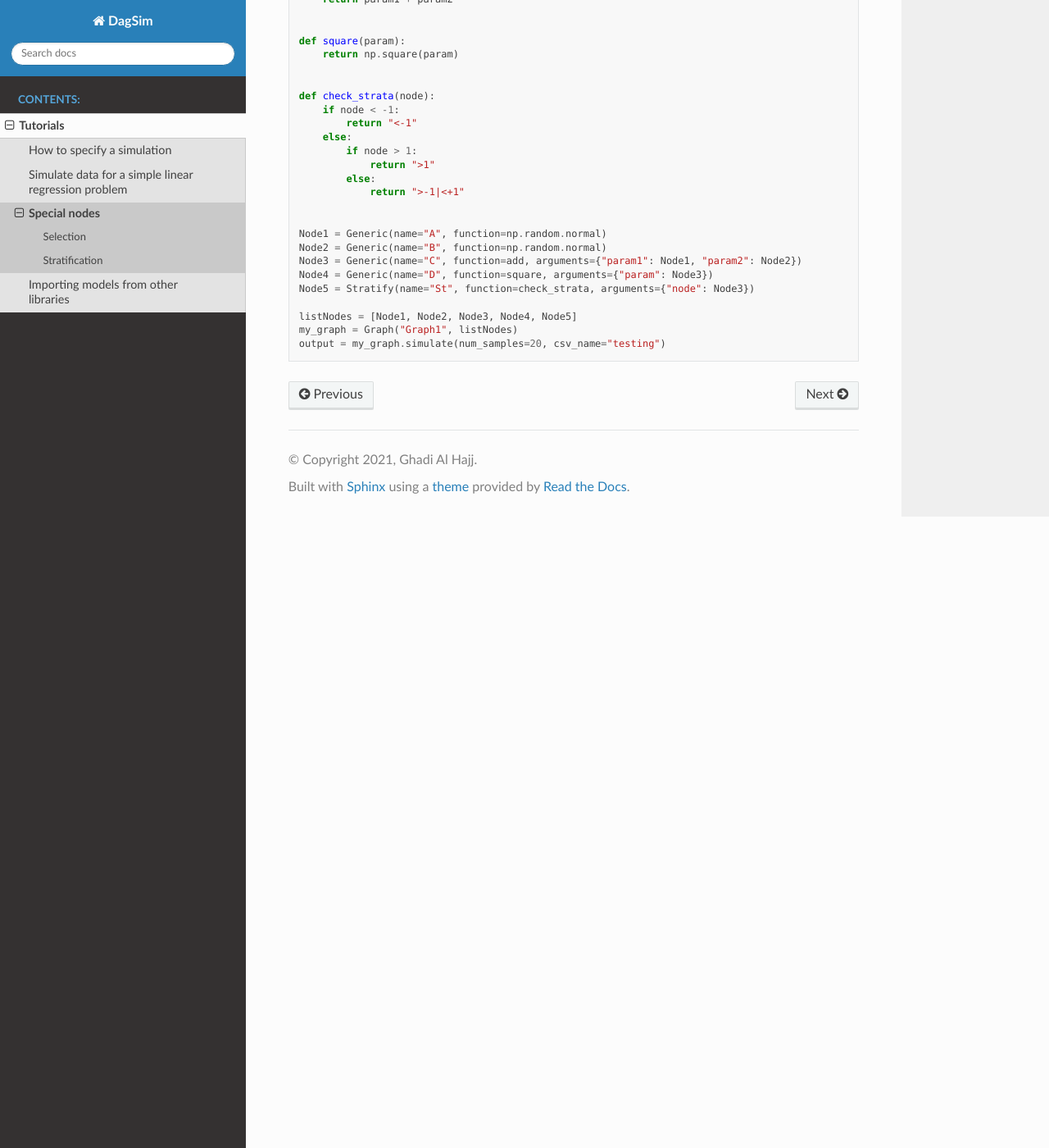
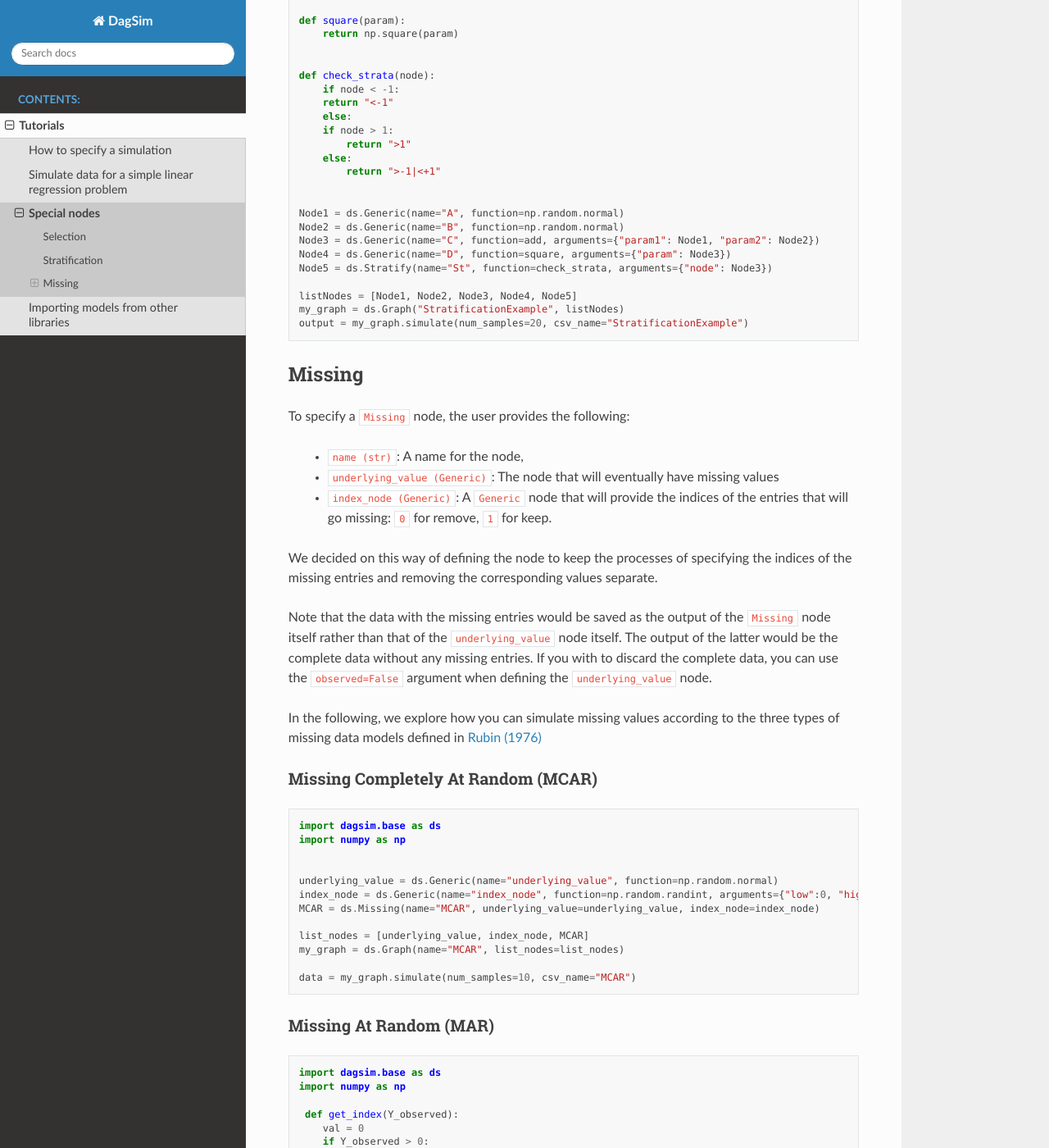
Before and after one commit to uio-bmi/dagsim, a Sphinx documentation site: the page built from docs/source/tutorials/selection_and_stratification.rst, in a window 1280 px wide and 1400 px high, scrolled down 1775 px. Shown: the whole window at 82% size. Built offline with Sphinx 7.4.7 and the Read the Docs theme 2.0.0, drawn with Linux system fonts in a browser that asks for light colours; some of the changed text lies outside the part shown.

Commit message:
Update selection_and_stratification.rst

```diff
--- a/docs/source/tutorials/selection_and_stratification.rst
+++ b/docs/source/tutorials/selection_and_stratification.rst
@@ -24,34 +23,34 @@ The following code shows an example where only the samples that have a value of
 
 .. code-block:: python
 
-	from baseDS import Graph, Generic, Selection
-	import numpy as np
+    import dagsim.base as ds
+    import numpy as np
 
 
-	def add(param1, param2):
-	    return param1 + param2
+    def add(param1, param2):
+        return param1 + param2
 
 
-	def square(param):
-	    return np.square(param)
+    def square(param):
+        return np.square(param)
 
 
-	def is_greater_than2(node, threshold):
-	    if node < threshold:
-		return True
-	    else:
-		return False
+    def is_greater_than2(node, threshold):
+        if node < threshold:
+        return True
+        else:
+        return False
 
 
-	Node1 = Generic(name="A", function=np.random.normal)
-	Node2 = Generic(name="B", function=np.random.normal)
-	Node3 = Generic(name="C", arguments={"param1": Node1, "param2": Node2}, function=add)
-	Node4 = Generic(name="D", function=square, arguments={"param": Node3})
-	Node5 = Selection(name="SB", function=is_greater_than2, arguments={"node": Node3, "threshold":2})
+    Node1 = ds.Generic(name="A", function=np.random.normal)
+    Node2 = ds.Generic(name="B", function=np.random.normal)
+    Node3 = ds.Generic(name="C", arguments={"param1": Node1, "param2": Node2}, function=add)
+    Node4 = ds.Generic(name="D", function=square, arguments={"param": Node3})
+    Node5 = ds.Selection(name="SB", function=is_greater_than2, arguments={"node": Node3, "threshold":2})
 
-	listNodes = [Node1, Node2, Node3, Node4, Node5]
-	my_graph = Graph("Graph1", listNodes)
-	output = my_graph.simulate(num_samples=20, csv_name="SelectionExample")
+    listNodes = [Node1, Node2, Node3, Node4, Node5]
+    my_graph = ds.Graph("SelectionExample", listNodes)
+    output = my_graph.simulate(num_samples=20, csv_name="SelectionExample")
 
 
 Stratification
@@ -67,37 +66,129 @@ The following code shows an example where the samples are split into three categ
 .. code-block:: python
 
 
-	from baseDS import Graph, Generic, Stratify
-	import numpy as np
+    import dagsim.base as ds
+    import numpy as np
 
 
-	def add(param1, param2):
-	    return param1 + param2
+    def add(param1, param2):
+        return param1 + param2
 
 
-	def square(param):
-	    return np.square(param)
+    def square(param):
+        return np.square(param)
 
 
-	def check_strata(node):
-	    if node < -1:
-		return "<-1"
-	    else:
-		if node > 1:
-		    return ">1"
-		else:
-		    return ">-1|<+1"
+    def check_strata(node):
+        if node < -1:
+        return "<-1"
+        else:
+        if node > 1:
+            return ">1"
+        else:
+            return ">-1|<+1"
 
 
-	Node1 = Generic(name="A", function=np.random.normal)
-	Node2 = Generic(name="B", function=np.random.normal)
-	Node3 = Generic(name="C", function=add, arguments={"param1": Node1, "param2": Node2})
-	Node4 = Generic(name="D", function=square, arguments={"param": Node3})
-	Node5 = Stratify(name="St", function=check_strata, arguments={"node": Node3})
+    Node1 = ds.Generic(name="A", function=np.random.normal)
+    Node2 = ds.Generic(name="B", function=np.random.normal)
+    Node3 = ds.Generic(name="C", function=add, arguments={"param1": Node1, "param2": Node2})
+    Node4 = ds.Generic(name="D", function=square, arguments={"param": Node3})
+    Node5 = ds.Stratify(name="St", function=check_strata, arguments={"node": Node3})
 
-	listNodes = [Node1, Node2, Node3, Node4, Node5]
-	my_graph = Graph("Graph1", listNodes)
-	output = my_graph.simulate(num_samples=20, csv_name="testing")
+    listNodes = [Node1, Node2, Node3, Node4, Node5]
+    my_graph = ds.Graph("StratificationExample", listNodes)
+    output = my_graph.simulate(num_samples=20, csv_name="StratificationExample")
+
+
+Missing
+---------------------------------------------
+
+To specify a :code:`Missing` node, the user provides the following:
+
+ * :code:`name (str)`: A name for the node,
+ * :code:`underlying_value (Generic)`: The node that will eventually have missing values
+ * :code:`index_node (Generic)`: A :code:`Generic` node that will provide the indices of the entries that will go missing: :code:`0` for remove, :code:`1` for keep.
+
+We decided on this way of defining the node to keep the processes of specifying the indices of the missing entries and removing the corresponding values separate.
+
+Note that the data with the missing entries would be saved as the output of the :code:`Missing` node itself rather than that of the :code:`underlying_value` node itself.
+The output of the latter would be the complete data without any missing entries. If you with to discard the complete data, you can use the :code:`observed=False` argument when defining the :code:`underlying_value` node.
+
+In the following, we explore how you can simulate missing values according to the three types of missing data models defined in `Rubin (1976) <http://math.wsu.edu/faculty/xchen/stat115/lectureNotes3/Rubin%20Inference%20and%20Missing%20Data.pdf>`_
+
+Missing Completely At Random (MCAR)
+~~~~~~~~~~~~~~~~~~~~~~~~~~~~~~~~~~~
+
+.. code-block:: python
+
+
+    import dagsim.base as ds
+    import numpy as np
+
+
+    underlying_value = ds.Generic(name="underlying_value", function=np.random.normal)
+    index_node = ds.Generic(name="index_node", function=np.random.randint, arguments={"low":0, "high":2})
+    MCAR = ds.Missing(name="MCAR", underlying_value=underlying_value, index_node=index_node)
+
+    list_nodes = [underlying_value, index_node, MCAR]
+    my_graph = ds.Graph(name="MCAR", list_nodes=list_nodes)
+
+    data = my_graph.simulate(num_samples=10, csv_name="MCAR")
+
+
+Missing At Random (MAR)
+~~~~~~~~~~~~~~~~~~~~~~~~~~~~~~~~~~~
+
+.. code-block:: python
+
+
+    import dagsim.base as ds
+    import numpy as np
+
+     def get_index(Y_observed):
+        val = 0
+        if Y_observed > 0:
+            val = 1
+        return val
+
+
+    underlying_value = ds.Generic(name="underlying_value", function=np.random.normal)
+    Y_observed = ds.Generic(name="Y_observed", , function=np.random.normal)
+    index_node = ds.Generic(name="index_node", function=get_index, arguments={"Y_observed": Y_observed})
+    MAR = ds.Missing(name="MAR", underlying_value=underlying_value, index_node=index_node)
+
+    list_nodes = [underlying_value, index_node, Y_observed, MAR]
+    my_graph = ds.Graph(name="MAR", list_nodes=list_nodes)
+
+    data = my_graph.simulate(num_samples=10, csv_name="MAR")
+
+Missing Not At Random (MNAR)
+~~~~~~~~~~~~~~~~~~~~~~~~~~~~~~~~~~~
+
+.. code-block:: python
+
+
+    import dagsim.base as ds
+    import numpy as np
+
+     def get_index(Y_observed, Y_missing):
+        val = 0
+        if Y_observed + Y_missing > 0.5:
+            val = 1
+        return val
+
+
+
+    underlying_value = ds.Generic(name="underlying_value", function=np.random.normal)
+    Y_observed = ds.Generic(name="Y_observed", function=np.random.normal)
+    Y_missing = ds.Generic(name="Y_missing", function=np.random.normal)
+    index_node_Y = ds.Generic(name="index_node_Y", function=np.random.randint, arguments={"low":0, "high":2})
+    index_node = ds.Generic(name="index_node", function=get_index, arguments={"Y_observed":Y_observed, "Y_missing":Y_missing})
+    MNAR = ds.Missing(name="MNAR", underlying_value=underlying_value, index_node=index_node)
+
+    list_nodes = [underlying_value, Y_observed, Y_missing, index_node, index_node_Y, MNAR]
+    my_graph = ds.Graph(name="MNAR", list_nodes=list_nodes)
+
+    data = my_graph.simulate(num_samples=10, csv_name="MNAR")
 
 
 .. toctree::
```
Also changed, not shown: other parts of docs/source/tutorials/selection_and_stratification.rst (+0 -1 lines).
